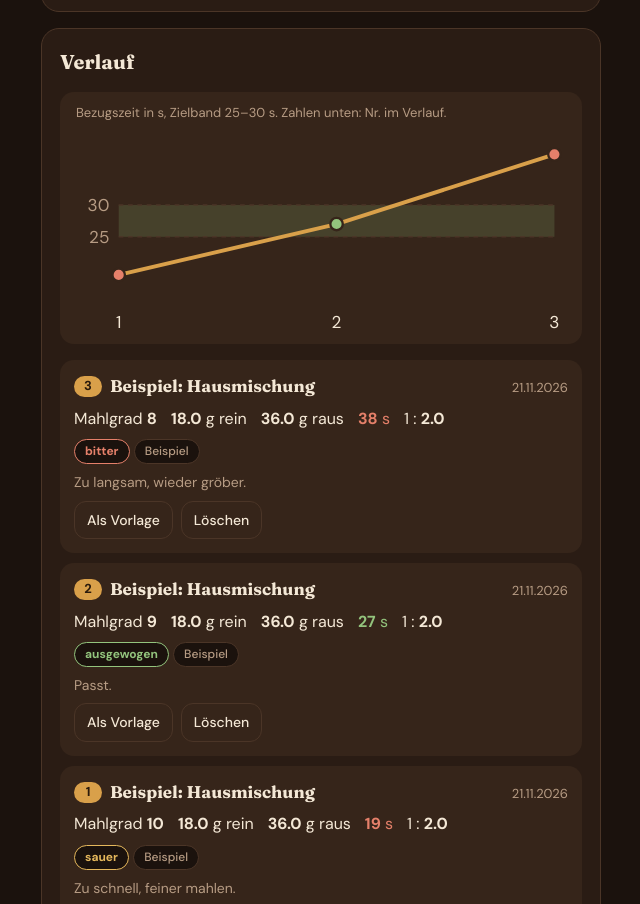
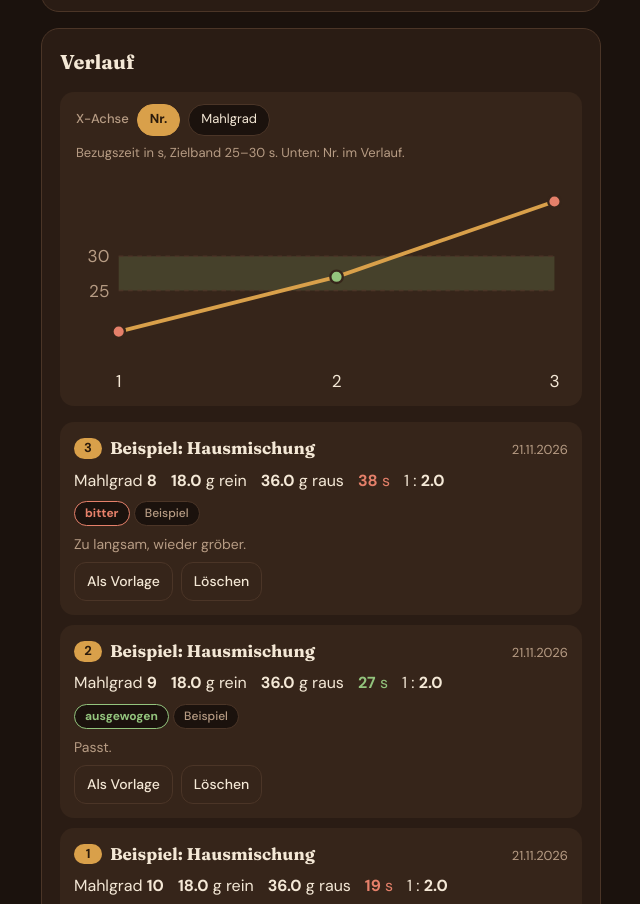
Before and after one commit to claudemn61/Espresso, a plain HTML site: page index.html in a window 1280 px wide. Shown: the part 920-1824 px from the top of the page, without its empty margins (319-959 px from the left). Drawn offline with Linux system fonts and the light colour scheme.

Commit message:
X-Achse der Grafik waehlbar: Nr. oder Mahlgrad
Co-Authored-By: Claude Sonnet 5.5 <noreply@anthropic.com>
Claude-Session: https://claude.ai/code/session_016rtXmttggnHjzLuBMeCfGZ

```diff
--- a/index.html
+++ b/index.html
@@ -93,6 +93,8 @@
 
   .trend { background: var(--surface-2); border-radius: 14px; padding: 12px 12px 6px; }
   .trend svg { width: 100%; height: auto; display: block; }
+  .axis { display: flex; align-items: center; gap: 8px; margin: 0 0 8px 4px; }
+  .chip.small { min-height: 32px; padding: 5px 12px; font-size: 13px; }
   .trend .cap { font-size: 13px; color: var(--muted); margin: 0 0 4px 4px; }
 
   .list { display: flex; flex-direction: column; gap: 10px; list-style: none; margin: 0; padding: 0; }
@@ -349,41 +351,92 @@
     $("beans").innerHTML = Object.keys(seen).map(function (b) { return '<option value="' + esc(b) + '">'; }).join("");
   }
 
+  var AXIS_KEY = KEY + "-axis";
+  var axis = "nr";
+  try { axis = localStorage.getItem(AXIS_KEY) === "grind" ? "grind" : "nr"; } catch (e) {}
+
   function renderTrend() {
     var nr = numbers();
-    var data = chrono().filter(function (s) { return s.time != null; }).slice(-12);
     var box = $("trend");
+    var isGrind = axis === "grind";
+    var ctrl =
+      '<div class="axis" role="group" aria-label="X-Achse wählen"><span class="label">X-Achse</span>' +
+      '<button type="button" class="chip small" data-axis="nr" aria-pressed="' + (!isGrind) + '">Nr.</button>' +
+      '<button type="button" class="chip small" data-axis="grind" aria-pressed="' + isGrind + '">Mahlgrad</button></div>';
+    var all = chrono().filter(function (s) { return s.time != null; });
+    var data = isGrind
+      ? all.filter(function (s) { return num(s.grind) != null; }).slice(-60)
+      : all.slice(-12);
     if (data.length < 2) {
-      box.innerHTML = '<p class="cap">Bezugszeit je Bezug (mindestens zwei Einträge nötig)</p>';
+      box.innerHTML = ctrl + '<p class="cap">' + (isGrind
+        ? "Für diese Ansicht braucht es mindestens zwei Bezüge mit Mahlgrad und Zeit."
+        : "Bezugszeit je Bezug (mindestens zwei Einträge nötig)") + "</p>";
       return;
     }
-    var W = 320, H = 136, L = 30, R = 10, T = 10, B = 24;
-    var lo = Math.min(15, Math.min.apply(null, data.map(function (s) { return s.time; })) - 2);
-    var hi = Math.max(40, Math.max.apply(null, data.map(function (s) { return s.time; })) + 2);
+    var W = 320, H = 150, L = 30, R = 10, T = 14, B = 26;
+    var times = data.map(function (s) { return s.time; });
+    var lo = Math.min(15, Math.min.apply(null, times) - 2);
+    var hi = Math.max(40, Math.max.apply(null, times) + 2);
     function y(v) { return T + (H - T - B) * (1 - (v - lo) / (hi - lo)); }
-    function x(i) { return L + (W - L - R) * (data.length === 1 ? 0.5 : i / (data.length - 1)); }
-    var pts = data.map(function (s, i) { return x(i).toFixed(1) + "," + y(s.time).toFixed(1); }).join(" ");
+
+    var gmin = 0, gmax = 1, ticks = [];
+    if (isGrind) {
+      var gs = data.map(function (s) { return num(s.grind); });
+      gmin = Math.min.apply(null, gs); gmax = Math.max.apply(null, gs);
+      if (gmax === gmin) { gmin -= 1; gmax += 1; }
+      var range = gmax - gmin;
+      var step = range <= 3 ? 0.5 : range <= 6 ? 1 : range <= 12 ? 2 : range <= 30 ? 5 : 10;
+      for (var t = Math.ceil(gmin / step) * step; t <= gmax + 1e-9; t += step) ticks.push(t);
+    }
+    var PAD = 10;
+    function gx(g) { return L + PAD + (W - L - R - 2 * PAD) * ((g - gmin) / (gmax - gmin)); }
+    function x(s, i) {
+      return isGrind ? gx(num(s.grind)) : L + (W - L - R) * (i / (data.length - 1));
+    }
+    function colorOf(t) {
+      var c = timeClass(t);
+      return c === "good" ? "var(--good)" : c === "near" ? "var(--near)" : "var(--off)";
+    }
+    var line = "";
+    if (!isGrind) {
+      line = '<polyline points="' + data.map(function (s, i) {
+        return x(s, i).toFixed(1) + "," + y(s.time).toFixed(1);
+      }).join(" ") + '" fill="none" stroke="var(--crema)" stroke-width="2.5" stroke-linejoin="round" stroke-linecap="round"/>';
+    }
     var dots = data.map(function (s, i) {
-      var c = timeClass(s.time);
-      var col = c === "good" ? "var(--good)" : c === "near" ? "var(--near)" : "var(--off)";
-      return '<circle cx="' + x(i).toFixed(1) + '" cy="' + y(s.time).toFixed(1) + '" r="4" fill="' + col + '" stroke="var(--surface-2)" stroke-width="1.5"/>';
+      return '<circle cx="' + x(s, i).toFixed(1) + '" cy="' + y(s.time).toFixed(1) + '" r="' + (isGrind ? 5 : 4) + '" fill="' + colorOf(s.time) + '" stroke="var(--surface-2)" stroke-width="1.5"/>';
     }).join("");
-    var labels = data.map(function (s, i) {
-      return '<text x="' + x(i).toFixed(1) + '" y="' + (H - 6) + '" text-anchor="middle" font-size="11" fill="var(--text)">' + nr[s.id] + "</text>";
-    }).join("");
+    var labels;
+    if (isGrind) {
+      labels = ticks.map(function (t) {
+        return '<text x="' + gx(t).toFixed(1) + '" y="' + (H - 8) + '" text-anchor="middle" font-size="11" fill="var(--text)">' + +t.toFixed(1) + "</text>";
+      }).join("") + data.map(function (s, i) {
+        return '<text x="' + x(s, i).toFixed(1) + '" y="' + (y(s.time) - 9).toFixed(1) + '" text-anchor="middle" font-size="10" fill="var(--muted)">' + nr[s.id] + "</text>";
+      }).join("");
+    } else {
+      labels = data.map(function (s, i) {
+        return '<text x="' + x(s, i).toFixed(1) + '" y="' + (H - 8) + '" text-anchor="middle" font-size="11" fill="var(--text)">' + nr[s.id] + "</text>";
+      }).join("");
+    }
     var svg =
-      '<svg viewBox="0 0 ' + W + " " + H + '" role="img" aria-label="Bezugszeiten der letzten ' + data.length + ' Bezüge">' +
+      '<svg viewBox="0 0 ' + W + " " + H + '" role="img" aria-label="Bezugszeiten, X-Achse: ' + (isGrind ? "Mahlgrad" : "Nummer im Verlauf") + '">' +
       '<rect x="' + L + '" y="' + y(30).toFixed(1) + '" width="' + (W - L - R) + '" height="' + (y(25) - y(30)).toFixed(1) + '" fill="var(--good)" opacity="0.18"/>' +
       '<line x1="' + L + '" x2="' + (W - R) + '" y1="' + y(30).toFixed(1) + '" y2="' + y(30).toFixed(1) + '" stroke="var(--line)" stroke-dasharray="3 3"/>' +
       '<line x1="' + L + '" x2="' + (W - R) + '" y1="' + y(25).toFixed(1) + '" y2="' + y(25).toFixed(1) + '" stroke="var(--line)" stroke-dasharray="3 3"/>' +
       '<text x="' + (L - 6) + '" y="' + (y(30) + 4).toFixed(1) + '" text-anchor="end" font-size="11" fill="var(--muted)">30</text>' +
       '<text x="' + (L - 6) + '" y="' + (y(25) + 4).toFixed(1) + '" text-anchor="end" font-size="11" fill="var(--muted)">25</text>' +
-      '<polyline points="' + pts + '" fill="none" stroke="var(--crema)" stroke-width="2.5" stroke-linejoin="round" stroke-linecap="round"/>' +
-      dots +
-      labels +
-      "</svg>";
-    box.innerHTML = '<p class="cap">Bezugszeit in s, Zielband 25–30 s. Zahlen unten: Nr. im Verlauf.</p>' + svg;
+      line + dots + labels + "</svg>";
+    box.innerHTML = ctrl + '<p class="cap">Bezugszeit in s, Zielband 25–30 s. ' +
+      (isGrind ? "Unten: Mahlgrad. Zahl am Punkt: Nr. im Verlauf." : "Unten: Nr. im Verlauf.") + "</p>" + svg;
   }
+
+  $("trend").addEventListener("click", function (e) {
+    var b = e.target.closest("button[data-axis]");
+    if (!b) return;
+    axis = b.getAttribute("data-axis") === "grind" ? "grind" : "nr";
+    try { localStorage.setItem(AXIS_KEY, axis); } catch (err) {}
+    renderTrend();
+  });
 
   function renderList() {
     var ul = $("list");
--- a/sw.js
+++ b/sw.js
@@ -1,4 +1,4 @@
-const CACHE = "espresso-log-v3";
+const CACHE = "espresso-log-v4";
 const SHELL = [
   "./",
   "index.html",
```
